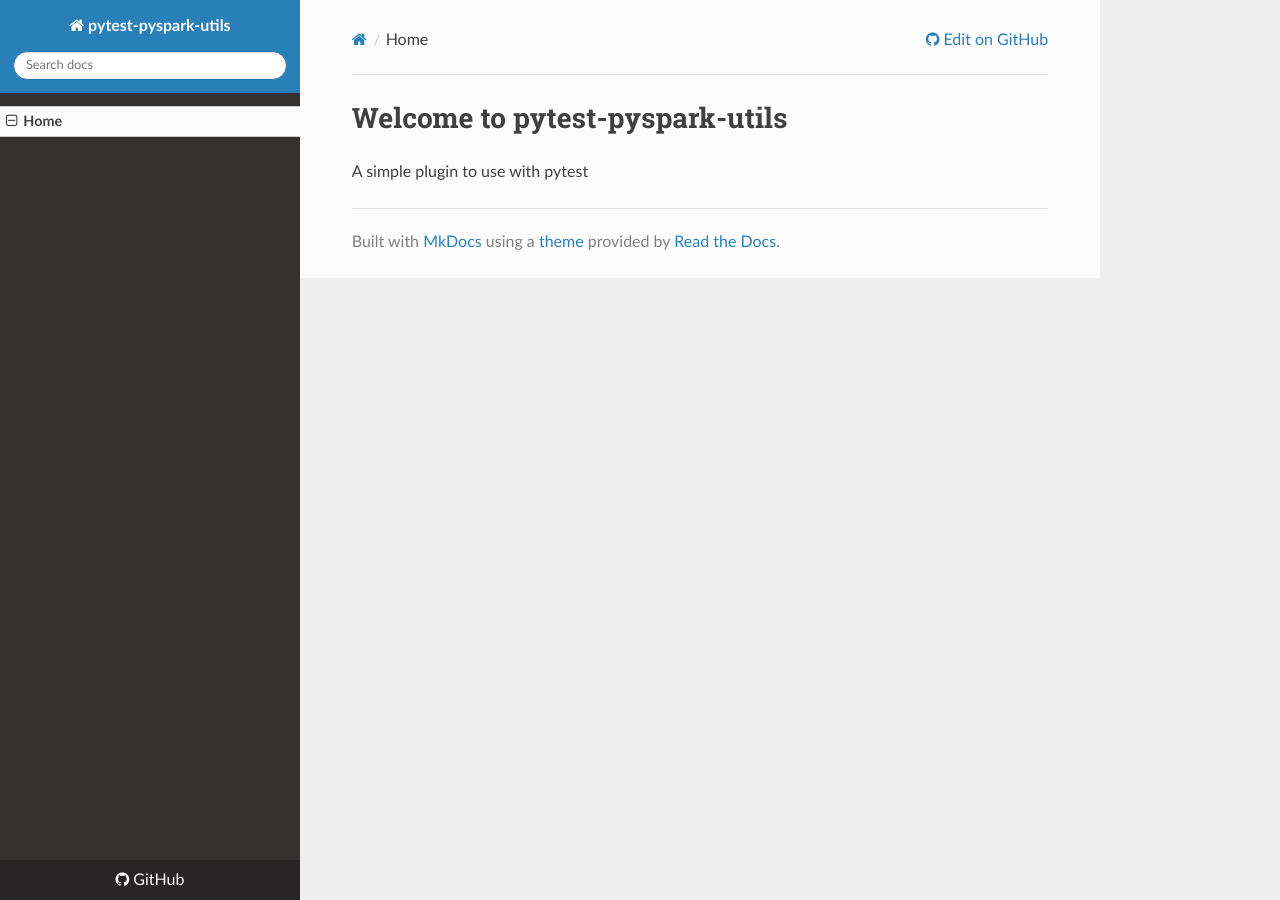
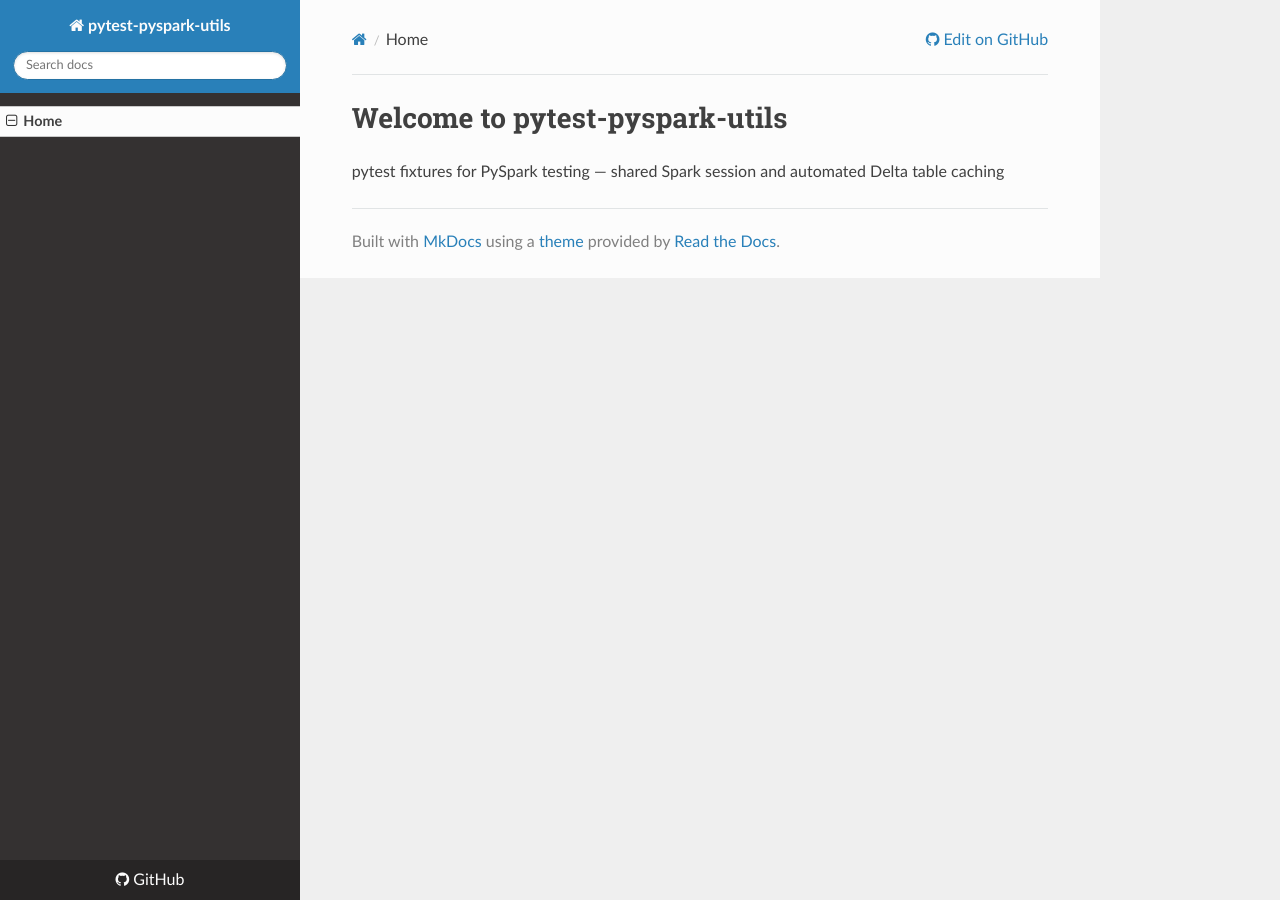
Before and after one commit to avolok/pytest-pyspark-utils, an MkDocs documentation site: the page built from docs/index.md, in a window 1280 px wide. Built offline with MkDocs 1.6.1, drawn with Linux system fonts in a browser that asks for light colours; nearby versions of some CDN libraries; old or Windows-style settings are respelled for this version of MkDocs.

Commit message:
fix: update descriptions in README, index, mkdocs, and pyproject for clarity and consistency

```diff
--- a/docs/index.md
+++ b/docs/index.md
@@ -1,3 +1,3 @@
 # Welcome to pytest-pyspark-utils
 
-A simple plugin to use with pytest
+pytest fixtures for PySpark testing — shared Spark session and automated Delta table caching
--- a/mkdocs.yml
+++ b/mkdocs.yml
@@ -1,5 +1,5 @@
 site_name: pytest-pyspark-utils
-site_description: A simple plugin to use with pytest
+site_description: pytest fixtures for PySpark testing — shared Spark session and automated Delta table caching
 site_author: Alex Volok
 
 theme: readthedocs
```
Also changed, not shown: README.md (+5 -8 lines).
